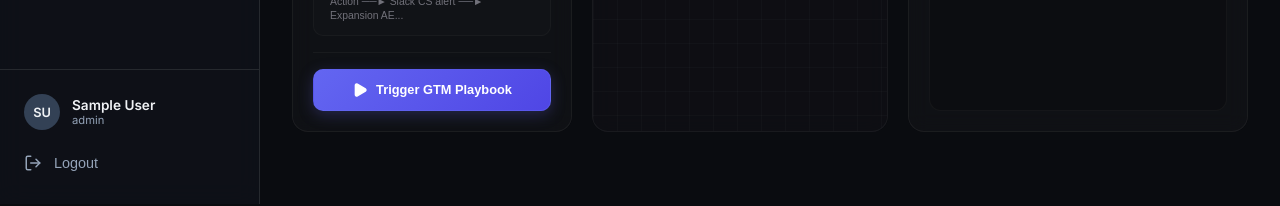
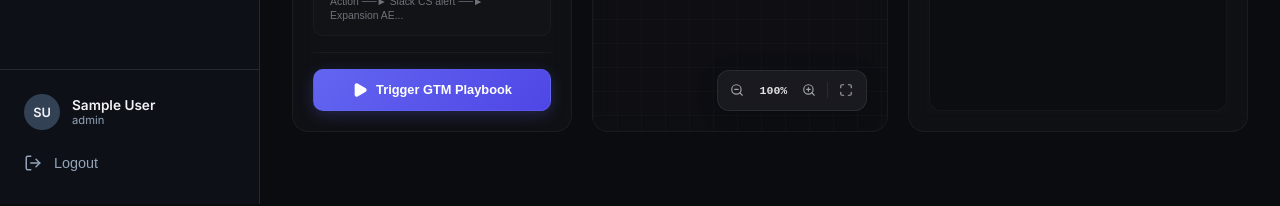
Before and after one commit to abdulfatiraziz/SynapseAgenticGTMOS, a Next.js app: page /dashboard/simulation in a window 1280 px wide. Shown: the part 596-802 px from the top of the page. Built offline with nearby package versions, Linux system fonts and the light colour scheme; sample sign-in values are in the browser's storage.

Commit message:
feat: implement premium n8n/Miro interactive whiteboard zoom and grab-to-pan in simulation page

```diff
--- a/src/app/dashboard/simulation/page.tsx
+++ b/src/app/dashboard/simulation/page.tsx
@@ -20,7 +20,10 @@ import {
   Zap,
   Cpu,
   Mail,
-  TrendingUp
+  TrendingUp,
+  ZoomIn,
+  ZoomOut,
+  Maximize
 } from "lucide-react";
 
 interface VisualNode {
@@ -188,6 +191,104 @@ export default function SimulationPage() {
   const [awaitingApproval, setAwaitingApproval] = useState(false);
   const consoleEndRef = useRef<HTMLDivElement>(null);
 
+  // Whiteboard Zoom & Pan State
+  const [pan, setPan] = useState({ x: 0, y: 0 });
+  const [zoom, setZoom] = useState(1.0);
+  const [isPanning, setIsPanning] = useState(false);
+
+  const panStartRef = useRef({ x: 0, y: 0 });
+  const canvasPanelRef = useRef<HTMLDivElement>(null);
+
+  // Mouse & Touch Whiteboard Drag / Panning Handlers
+  const handleMouseDown = (e: React.MouseEvent<HTMLDivElement>) => {
+    // Avoid panning if interacting with buttons, links, or node cards
+    const target = e.target as HTMLElement;
+    if (target.closest(".node-card") || target.closest("button") || target.closest("a") || target.closest(".slack-card")) {
+      return;
+    }
+    setIsPanning(true);
+    panStartRef.current = { x: e.clientX - pan.x, y: e.clientY - pan.y };
+  };
+
+  const handleMouseMove = (e: React.MouseEvent<HTMLDivElement>) => {
+    if (!isPanning) return;
+    const newX = e.clientX - panStartRef.current.x;
+    const newY = e.clientY - panStartRef.current.y;
+    setPan({ x: newX, y: newY });
+  };
+
+  const handleMouseUp = () => {
+    setIsPanning(false);
+  };
+
+  const handleMouseLeave = () => {
+    setIsPanning(false);
+  };
+
+  // Touch device panning support
+  const handleTouchStart = (e: React.TouchEvent<HTMLDivElement>) => {
+    const target = e.target as HTMLElement;
+    if (target.closest(".node-card") || target.closest("button") || target.closest("a") || target.closest(".slack-card")) {
+      return;
+    }
+    if (e.touches.length === 1) {
+      setIsPanning(true);
+      const touch = e.touches[0];
+      panStartRef.current = { x: touch.clientX - pan.x, y: touch.clientY - pan.y };
+    }
+  };
+
+  const handleTouchMove = (e: React.TouchEvent<HTMLDivElement>) => {
+    if (!isPanning) return;
+    if (e.touches.length === 1) {
+      const touch = e.touches[0];
+      const newX = touch.clientX - panStartRef.current.x;
+      const newY = touch.clientY - panStartRef.current.y;
+      setPan({ x: newX, y: newY });
+    }
+  };
+
+  const handleTouchEnd = () => {
+    setIsPanning(false);
+  };
+
+  // Zoom HUD triggers
+  const zoomIn = () => {
+    setZoom(prev => Math.min(parseFloat((prev + 0.1).toFixed(2)), 1.8));
+  };
+
+  const zoomOut = () => {
+    setZoom(prev => Math.max(parseFloat((prev - 0.1).toFixed(2)), 0.5));
+  };
+
+  const resetView = () => {
+    setZoom(1.0);
+    setPan({ x: 0, y: 0 });
+  };
+
+  // Dynamic non-passive wheel listener to prevent body scroll while zooming
+  useEffect(() => {
+    const canvas = canvasPanelRef.current;
+    if (!canvas) return;
+
+    const handleNativeWheel = (e: WheelEvent) => {
+      e.preventDefault();
+      const zoomFactor = 0.04;
+      let newZoom = zoom;
+      if (e.deltaY < 0) {
+        newZoom = Math.min(zoom + zoomFactor, 1.8);
+      } else {
+        newZoom = Math.max(zoom - zoomFactor, 0.5);
+      }
+      setZoom(parseFloat(newZoom.toFixed(2)));
+    };
+
+    canvas.addEventListener("wheel", handleNativeWheel, { passive: false });
+    return () => {
+      canvas.removeEventListener("wheel", handleNativeWheel);
+    };
+  }, [zoom]);
+
   // Auto scroll console to bottom
   useEffect(() => {
     if (consoleEndRef.current) {
@@ -331,9 +432,42 @@ export default function SimulationPage() {
         </section>
 
         {/* Center: Node Canvas */}
-        <section className="canvas-panel glass-panel">
+        <section
+          ref={canvasPanelRef}
+          className={`canvas-panel glass-panel ${isPanning ? 'panning' : ''}`}
+          onMouseDown={handleMouseDown}
+          onMouseMove={handleMouseMove}
+          onMouseUp={handleMouseUp}
+          onMouseLeave={handleMouseLeave}
+          onTouchStart={handleTouchStart}
+          onTouchMove={handleTouchMove}
+          onTouchEnd={handleTouchEnd}
+        >
           <div className="canvas-grid-bg"></div>
-          <div className="canvas-wrapper">
+
+          {/* Whiteboard HUD controls overlay */}
+          <div className="canvas-hud">
+            <button className="hud-btn" onClick={zoomOut} title="Zoom Out" aria-label="Zoom Out">
+              <ZoomOut size={14} />
+            </button>
+            <span className="hud-scale">{Math.round(zoom * 100)}%</span>
+            <button className="hud-btn" onClick={zoomIn} title="Zoom In" aria-label="Zoom In">
+              <ZoomIn size={14} />
+            </button>
+            <div className="hud-divider"></div>
+            <button className="hud-btn reset" onClick={resetView} title="Recenter View" aria-label="Recenter View">
+              <Maximize size={14} />
+            </button>
+          </div>
+
+          <div
+            className="canvas-wrapper"
+            style={{
+              transform: `translate3d(${pan.x}px, ${pan.y}px, 0) scale(${zoom})`,
+              transformOrigin: "500px 200px",
+              transition: isPanning ? "none" : "transform 0.15s cubic-bezier(0.1, 0.8, 0.25, 1)"
+            }}
+          >
             {/* SVG Connections overlay behind nodes */}
             <svg className="connections-svg" width="1000" height="400">
               <defs>
@@ -634,13 +768,18 @@ export default function SimulationPage() {
           100% { transform: rotate(360deg); }
         }
 
-        /* CANVAS PANEL */
+        /* CANVAS PANEL & WHITEBOARD CANVAS */
         .canvas-panel {
           flex: 1;
           position: relative;
           min-height: 480px;
           overflow: hidden;
           background: rgba(18, 18, 22, 0.6);
+          cursor: grab;
+          user-select: none;
+        }
+        .canvas-panel.panning {
+          cursor: grabbing;
         }
         .canvas-grid-bg {
           position: absolute;
@@ -654,6 +793,60 @@ export default function SimulationPage() {
           position: relative;
           width: 100%;
           height: 100%;
+          will-change: transform;
+        }
+
+        /* Glassmorphic Whiteboard HUD */
+        .canvas-hud {
+          position: absolute;
+          bottom: 1.25rem;
+          right: 1.25rem;
+          display: flex;
+          align-items: center;
+          background: rgba(30, 30, 36, 0.75);
+          backdrop-filter: blur(12px);
+          border: 1px solid rgba(255, 255, 255, 0.08);
+          border-radius: 12px;
+          padding: 0.35rem;
+          z-index: 50;
+          box-shadow: 0 4px 20px rgba(0, 0, 0, 0.3);
+          pointer-events: auto;
+        }
+        .hud-btn {
+          background: transparent;
+          border: none;
+          color: #a1a1aa;
+          width: 28px;
+          height: 28px;
+          border-radius: 8px;
+          display: flex;
+          align-items: center;
+          justify-content: center;
+          cursor: pointer;
+          transition: all 0.2s;
+        }
+        .hud-btn:hover {
+          background: rgba(255, 255, 255, 0.08);
+          color: #ffffff;
+        }
+        .hud-btn.reset:hover {
+          background: rgba(99, 102, 241, 0.15);
+          color: #a5b4fc;
+        }
+        .hud-scale {
+          font-family: monospace;
+          font-size: 0.72rem;
+          font-weight: 600;
+          color: #e4e4e7;
+          min-width: 44px;
+          text-align: center;
+          user-select: none;
+        }
+        .hud-divider {
+          width: 1px;
+          height: 16px;
+          background: rgba(255, 255, 255, 0.08);
+          margin: 0 0.25rem;
         }
         .connections-svg {
           position: absolute;
```
